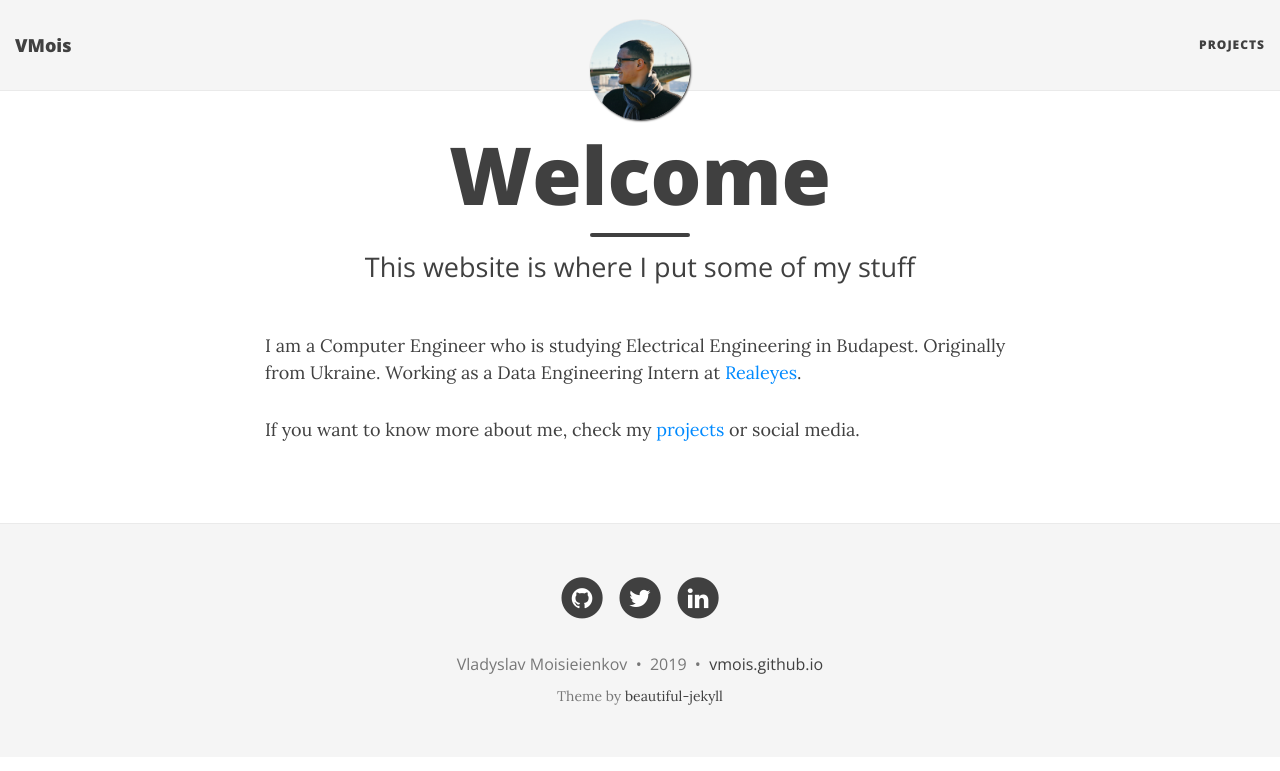
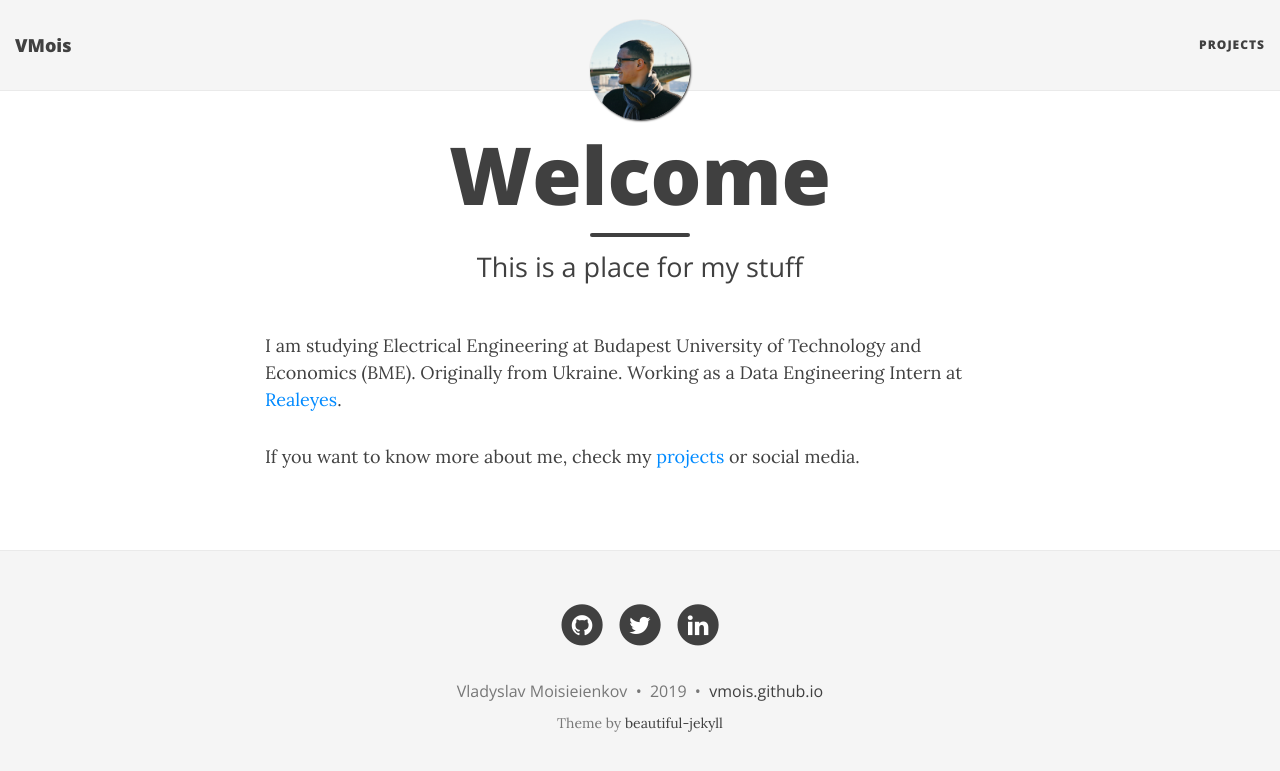
Before and after one commit to VMois/vmois.github.io, a Jekyll site: the page built from index.md, in a window 1280 px wide. Shown: the top 771 px of the page. Built offline with Jekyll 4.4.1, drawn with Linux system fonts in a browser that asks for light colours; nearby versions of some CDN libraries.

Commit message:
Update index page

```diff
--- a/index.md
+++ b/index.md
@@ -1,10 +1,10 @@
 ---
 layout: page
 title: Welcome
-subtitle: This website is where I put some of my stuff
+subtitle: This is a place for my stuff
 use-site-title: true
 ---
 
-I am a Computer Engineer who is studying Electrical Engineering in Budapest. Originally from Ukraine. Working as a Data Engineering Intern at [Realeyes](https://www.realeyesit.com).
+I am studying Electrical Engineering at Budapest University of Technology and Economics (BME). Originally from Ukraine. Working as a Data Engineering Intern at [Realeyes](https://www.realeyesit.com).
 
 If you want to know more about me, check my [projects](/projects) or social media.
```
